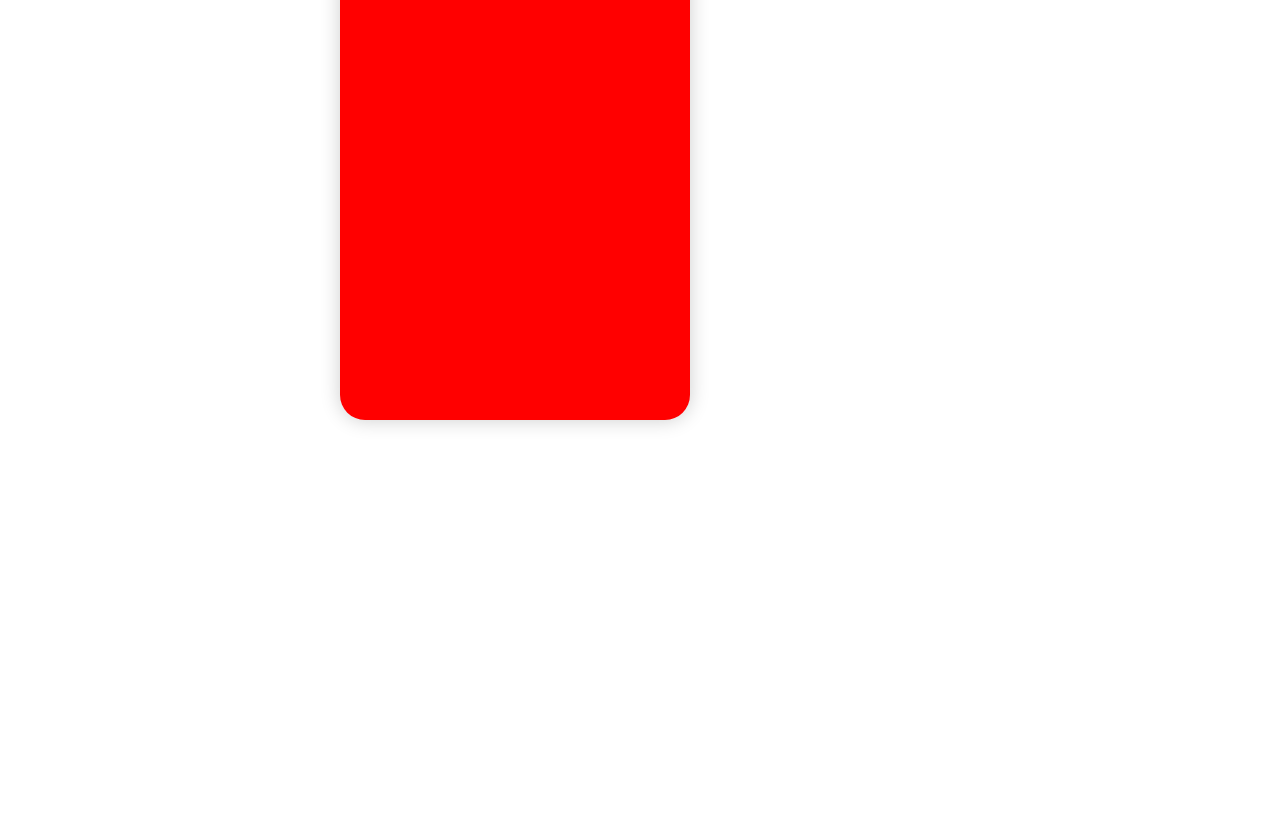
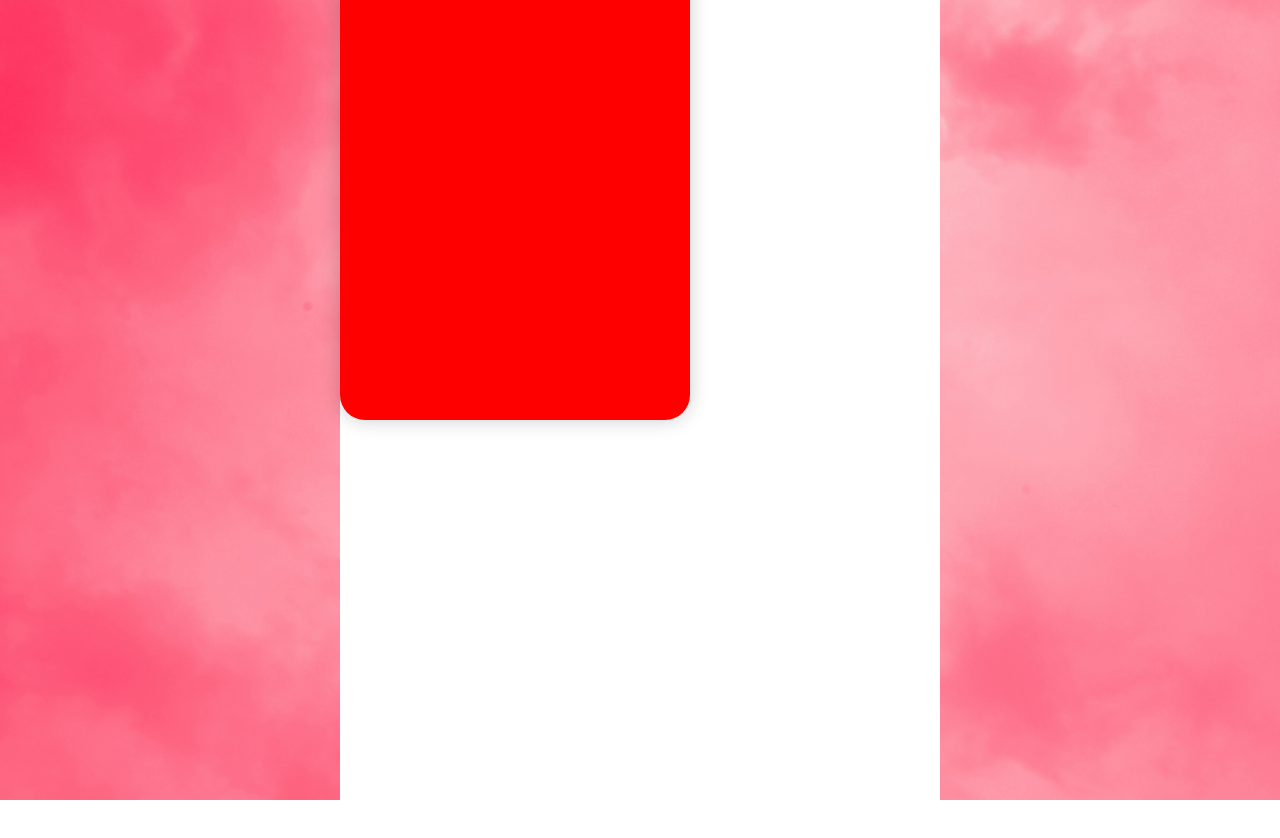
Before and after one commit to lolito32101/Stitch, a plain HTML site: page index.html in a window 1280 px wide. Drawn offline with Linux system fonts and the light colour scheme.

Commit message:
Update styles.css

```diff
--- a/styles.css
+++ b/styles.css
@@ -4,7 +4,7 @@ body{
     margin: 0px;
 }
 .fondo{
-    background-image: url(images/fondo.jpg);
+    background-image: url(./fondo.jpg);
     background-repeat: no-repeat;
     background-size: cover;
     background-position: center;
```
